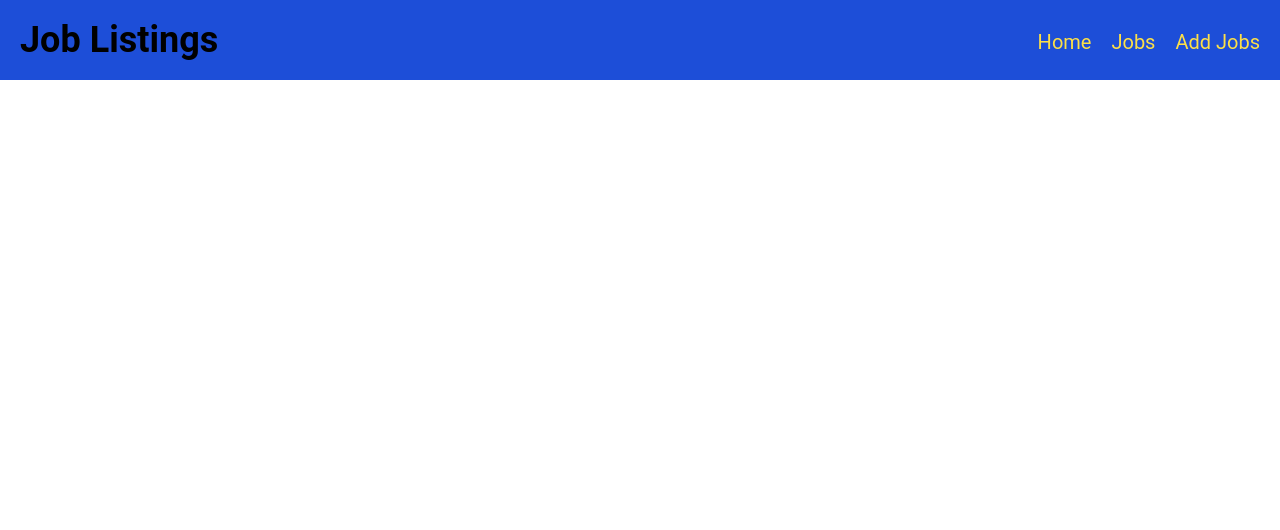
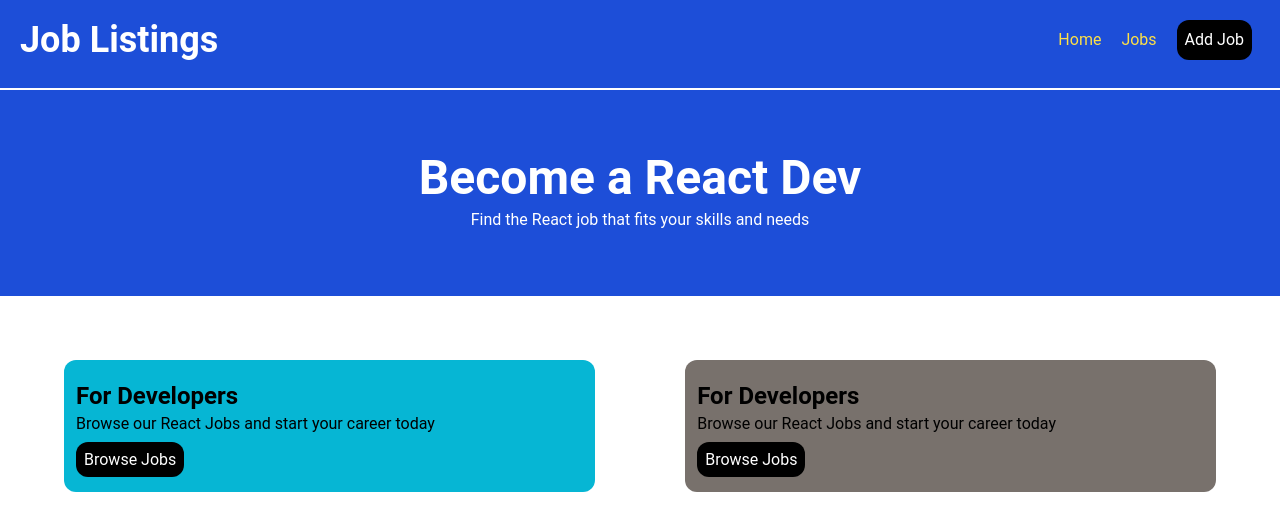
Before and after one commit to FavourtheDeveloper/Job-listings-CRUD, a React (Vite) app: page / in a window 1280 px wide. Shown: the top 530 px of the page. Built offline with nearby package versions, Linux system fonts and the light colour scheme.

Commit message:
Added another section

```diff
--- a/src/App.jsx
+++ b/src/App.jsx
@@ -1,10 +1,12 @@
 import React from 'react'
-import Navbar from './components/Navbar'
+import Hero from './components/Hero'
+import Type from './components/Type'
 
 const App = () => {
   return (
     <>
-      <Navbar />
+     <Hero />
+     <Type />
     </>
   )
 }
--- /dev/null
+++ b/src/components/Button.jsx
@@ -0,0 +1,11 @@
+import React from 'react'
+
+const Button = ({btnText}) => {
+  return (
+    <>
+        <a href="" className='bg-black p-2 text-white -mt-2 rounded-xl'>{btnText}</a>
+    </>
+  )
+}
+
+export default Button
--- /dev/null
+++ b/src/components/Hero.jsx
@@ -0,0 +1,17 @@
+import React from 'react'
+import Navbar from './Navbar'
+
+const Hero = () => {
+  return (
+    <div className='bg-blue-700'>
+        <Navbar />
+
+        <div className='text-white text-center p-16'>
+            <h1 className='text-5xl font-bold pb-1.5'>Become a React Dev</h1>
+            <p>Find the React job that fits your skills and needs</p>
+        </div>
+    </div>
+  )
+}
+
+export default Hero
--- a/src/components/Navbar.jsx
+++ b/src/components/Navbar.jsx
@@ -1,14 +1,15 @@
 import React from 'react'
+import Button from './Button'
 
 const Navbar = () => {
   return (
-    <nav className='flex flex-row justify-between bg-blue-700 p-5'>
-        <h3 className='text-4xl font-bold'>Job Listings</h3>
+    <nav className='flex flex-row justify-between p-5 border-white border-b-2'>
+        <h3 className='text-4xl font-bold text-white'>Job Listings</h3>
 
-        <div className="links flex flex-row space-x-5 text-xl pt-2 text-yellow-300">
+        <div className="links flex flex-row space-x-5 text-l p-2 text-yellow-300">
             <a href="">Home</a>
             <a href="">Jobs</a>
-            <a href="">Add Jobs</a>
+            <Button btnText={"Add Job"} />
         </div>
     </nav>
   )
--- /dev/null
+++ b/src/components/Type.jsx
@@ -0,0 +1,22 @@
+import React from 'react'
+import Button from './Button'
+
+const Type = () => {
+  return (
+    <div className='flex p-16 p-46'>
+        <div className='text-left mr-auto bg-cyan-500 p-3 pr-40 py-5 rounded-xl'>
+            <h2 className='text-2xl font-bold'>For Developers</h2>
+            <p className='mb-3'>Browse our React Jobs and start your career today</p>
+            <Button btnText={"Browse Jobs"} />
+        </div>
+
+        <div className='text-left bg-stone-500 p-3 pr-40 py-5 rounded-xl'>
+            <h2 className='text-2xl font-bold'>For Developers</h2>
+            <p className='mb-3'>Browse our React Jobs and start your career today</p>
+            <Button btnText={"Browse Jobs"} />
+        </div>
+    </div>
+  )
+}
+
+export default Type
```
